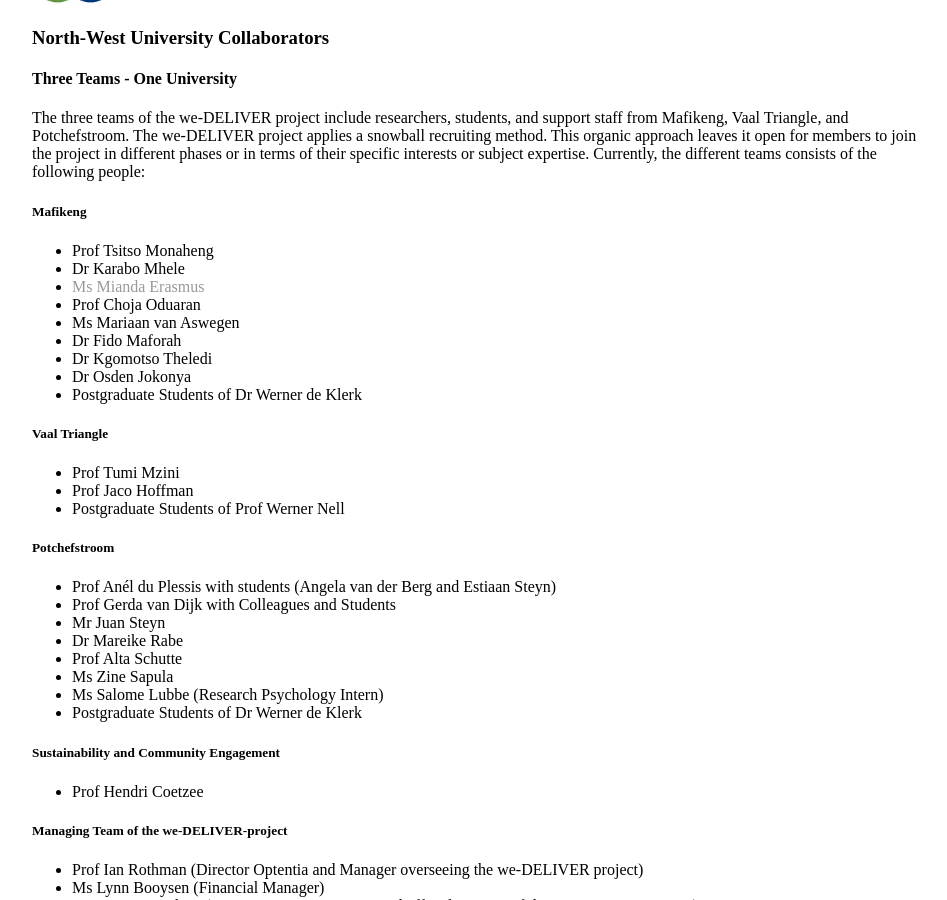
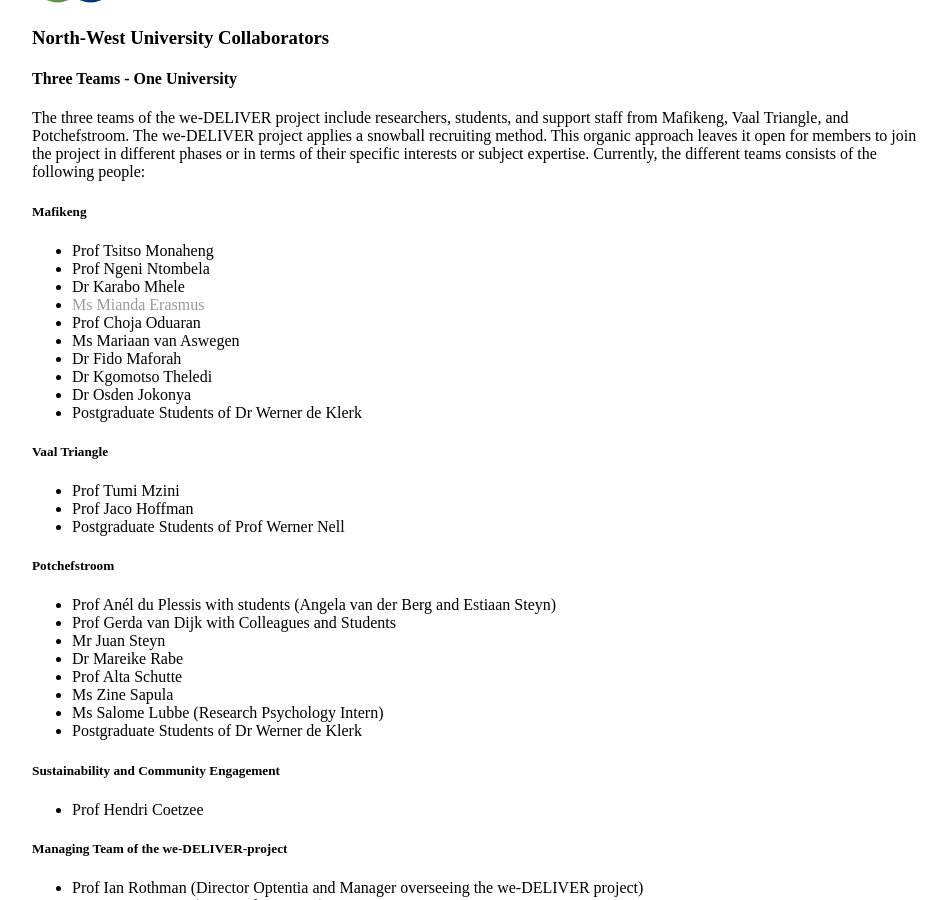
Before and after one commit to zjsteyn/we-DELIVER.github.io, a Jekyll site: the page built from stakeholders.html, in a window 1280 px wide and 900 px high, scrolled down 687 px. Shown: the whole window, without its empty margins (160-1107 px from the left). Built offline with Jekyll 4.4.1, drawn with Linux system fonts in a browser that asks for light colours.

Commit message:
Updated Mafikeng team

```diff
--- a/stakeholders.html
+++ b/stakeholders.html
@@ -22,6 +22,7 @@
 <h5>Mafikeng</h5>
 <ul>
  <li>Prof Tsitso Monaheng</li>
+ <li>Prof Ngeni Ntombela</li>
  <li>Dr Karabo Mhele</li>
  <li><a href= "{{site_url }}/assets/bios/mianda_erasmus.html">Ms Mianda Erasmus</a></li>
  <li>Prof Choja Oduaran</li>
```
